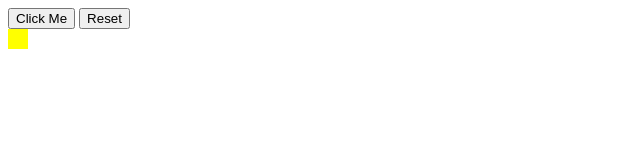
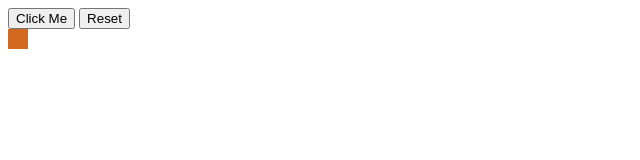
Before and after one commit to hiratab/techof-js-class-fs2025, a plain HTML site: page 15-05-2025/input/diy1.html in a window 1280 px wide. Both pictures are taken after a click on the button "Click Me". Shown: the full height of the page, 0-640 px from the left. Drawn offline with Linux system fonts and the light colour scheme.

Commit message:
boolean phrase

```diff
--- a/15-05-2025/input/diy1.html
+++ b/15-05-2025/input/diy1.html
@@ -58,8 +58,15 @@
       //   document.getElementById("details").style.backgroundColor = 'chocolate'
       // }
 
-      if (currentWidth >= 100 && currentWidth <= 200) {
+      document.getElementById("details").style.backgroundColor = 'blue'
+      console.log('currentWidth', currentWidth, '!currentWidth >= 100', !(currentWidth >= 100))
+      if (!(currentWidth >= 100 && currentWidth <= 200)) {
         document.getElementById("details").style.backgroundColor = 'chocolate'
+      }
+
+      let x = null;
+      if (!x) {
+        alert('Passou no if')
       }
     }
   </script>
```
